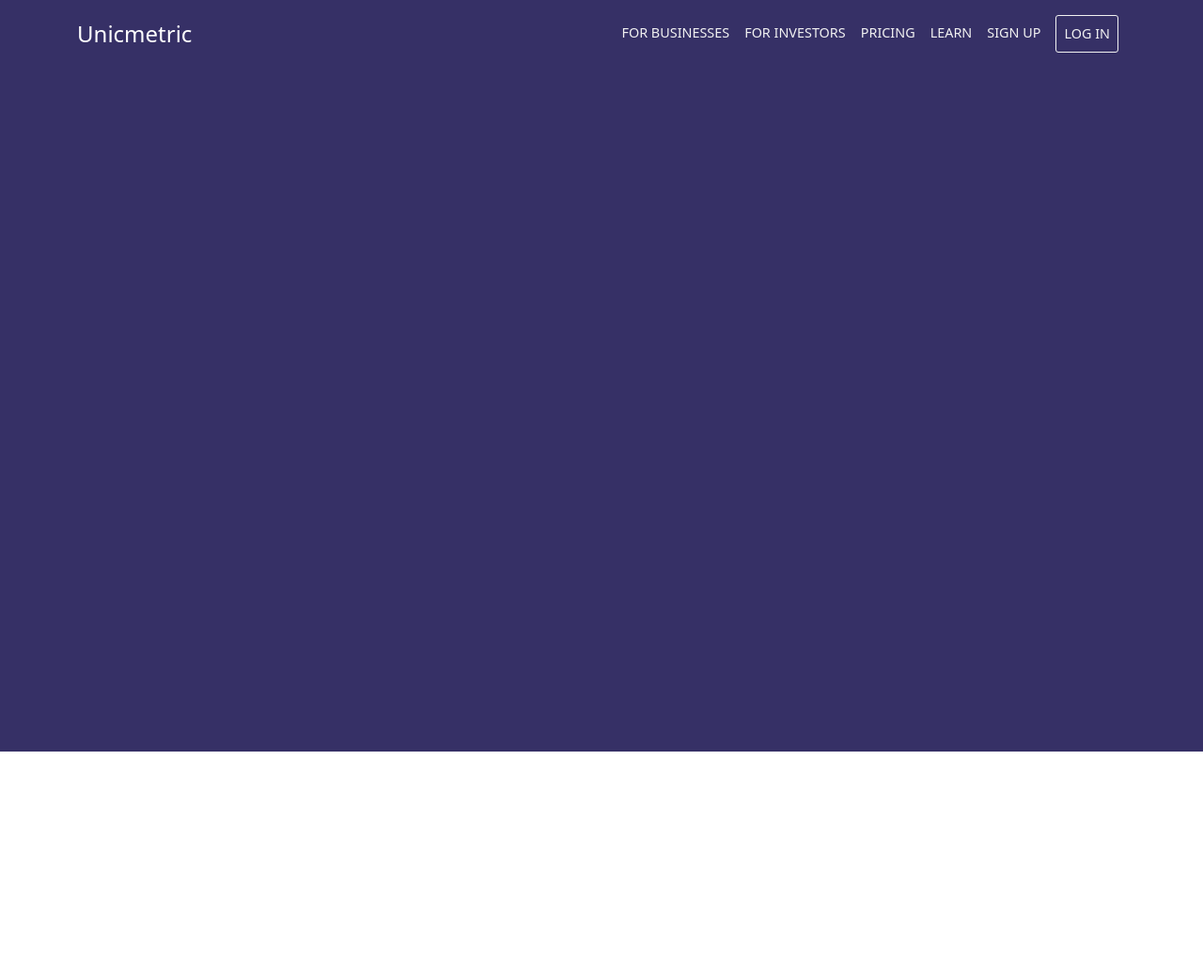
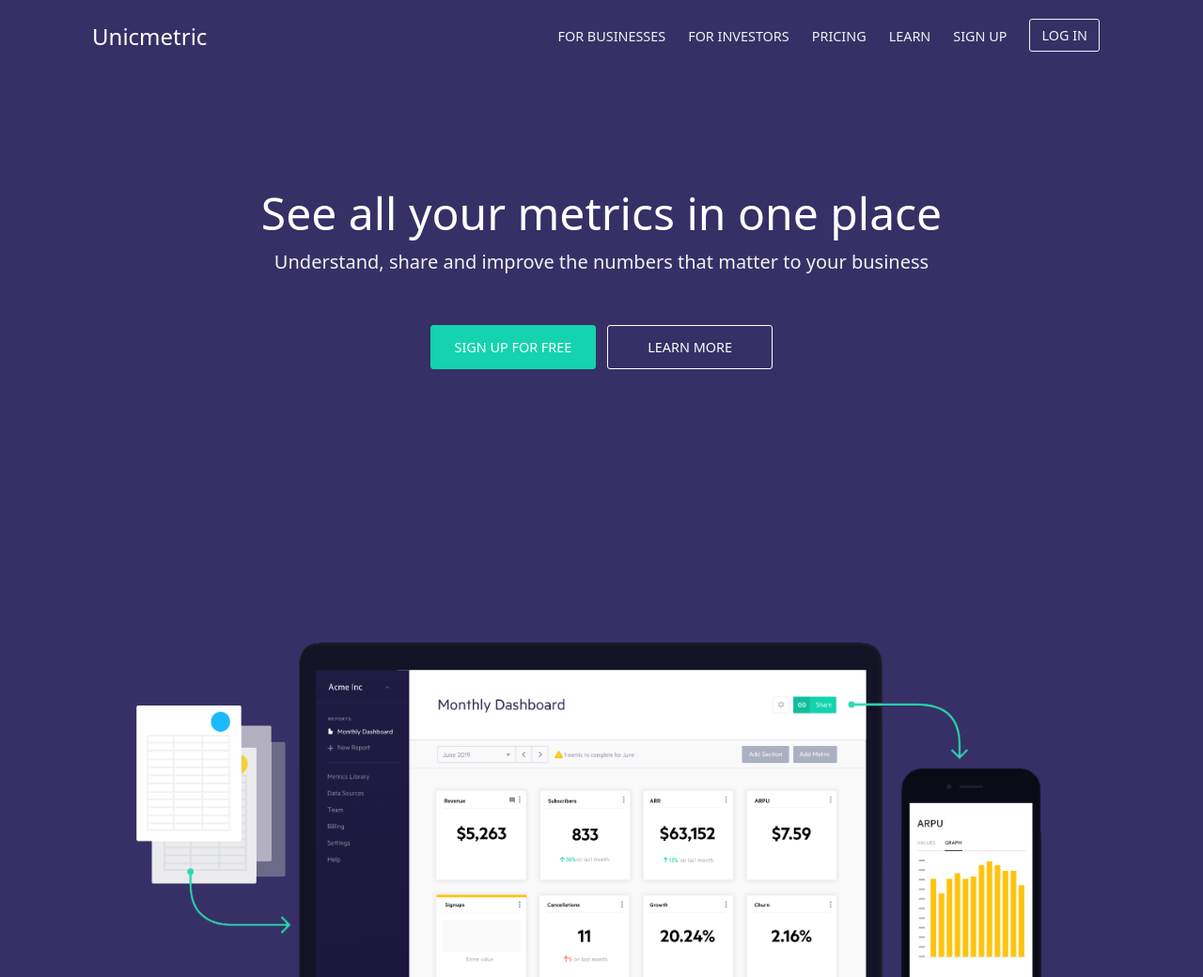
Before and after one commit to younesatari/UnicMetric-Landing-Page, a plain HTML site: page index.html in a window 1280 px wide. Shown: the whole page at 94% size. Before the commit the page ends 800 px from the top, so only its background shows below. Drawn offline with nearby package versions, Linux system fonts and the light colour scheme.

Commit message:
We added the hero section

```diff
--- a/index.html
+++ b/index.html
@@ -15,41 +15,62 @@
    <header id="header" class="bg-primary">
       <div class="container">
          <!-- Navigation -->
-         <nav class="navbar navbar-expand-md justify-content-between">
+         <nav class="navbar navbar-expand-md justify-content-between p-3">
             <a class="navbar-brand text-white font-weight-bold" href="#">Unicmetric</a>
-            <ul class="navbar-nav text-secondary py-2">
-               <li class="nav-item">
+            <button class="navbar-toggler" data-toggle="collapse" data-target="#nav" type="button">
+               <i class="fas fa-bars text-white"></i>
+            </button>
+            <div class="collapse navbar-collapse justify-content-end" id="nav">
+               <ul class="navbar-nav text-secondary">
+                  <li class="nav-item mx-1">
                      <a class="nav-link text-center text-uppercase text-secondary" href="#">
                         For businesses
                      </a>
                   </li>
-               <li class="nav-item">
+                  <li class="nav-item mx-1">
                      <a class="nav-link text-center text-uppercase text-secondary" href="#">
                         For investors
                      </a>
                   </li>
-               <li class="nav-item">
+                  <li class="nav-item mx-1">
                      <a class="nav-link text-center text-uppercase text-secondary" href="#">
                         pricing
                      </a>
                   </li>
-               <li class="nav-item">
+                  <li class="nav-item mx-1">
                      <a class="nav-link text-center text-uppercase text-secondary" href="#">
                         learn
                      </a>
                   </li>
-               <li class="nav-item">
+                  <li class="nav-item mx-1">
                      <a class="nav-link text-center text-uppercase text-secondary" href="#">
                         sign up
                      </a>
                   </li>
-               <li class="nav-item">
+                  <li class="nav-item mx-1">
                      <a class="nav-link text-center text-uppercase text-secondary login-btn" href="#">
                         log in
                      </a>
                   </li>
                </ul>
+            </div>
          </nav>
+         <!-- Hero -->
+         <section id="hero">
+            <div class="row text-center text-white">
+               <div class="col-9 mx-auto">
+                  <h1 class="display-5">See all your metrics in one place</h1>
+                  <p class="lead text-secondary mb-5">Understand, share and improve the numbers that matter to your business</p>
+                  <a class="btn btn-info text-uppercase text-white text-decoration-none btn-first m-1" href="#">Sign up for free</a>
+                  <a class="btn text-uppercase text-white text-decoration-none btn-second m-1" href="#">learn more</a>
+               </div>
+            </div>
+         </section>
+      </div>
+      <div class="row px-5 header-img d-lg-block d-none">
+         <div class="col">
+            <img class="img-fluid" src="img/hero.png">
+         </div>
       </div>
    </header>
 
--- /dev/null
+++ b/scss/_media-queries.scss
@@ -0,0 +1,29 @@
+@mixin largeScreen {
+   @media screen and (max-width:1200px) {
+      @content;
+   }
+}
+
+@mixin tablet {
+   @media screen and (max-width:981px) {
+      @content;
+   }
+}
+
+@mixin screen {
+   @media screen and (max-width:768px) {
+      @content;
+   }
+}
+
+@mixin smallScreen {
+   @media screen and (max-width:434px) {
+      @content;
+   }
+}
+
+@mixin verySmallScreen {
+   @media screen and (max-width:370px) {
+      @content;
+   }
+}
--- a/scss/main.scss
+++ b/scss/main.scss
@@ -1,3 +1,11 @@
+@import "media-queries";
+
+/* Variables */
+$primary-color : #363066;
+$secondary-color: #f2f2f2;
+$info-color: #14d3ae;
+$dark-color: #434d59;
+
 * {
    margin: 0;
    padding: 0;
@@ -7,7 +15,14 @@
 
 /* Header */
 #header {
-   height: 100vh;
+   height: 130vh;
+   overflow: hidden;
+   position: relative;
+
+   @include tablet {
+      height: 100vh;
+   }
+
 
    .navbar-brand {
       font-size: 1.5rem;
@@ -18,16 +33,51 @@
          font-size: .9rem;
       }
 
+      .navbar-toggler:focus,
+      .navbar-toggler:active,
+      .fa-bars:focus {
+         outline: none;
+         box-shadow: none;
+      }
+
       .login-btn {
-         border: 1px solid #f2f2f2;
+         border: 1px solid $secondary-color;
          border-radius: 3px;
          margin:0 .5rem;
+         padding: .35rem .75rem;
 
          &:hover {
-            opacity: .9;
+            background: #fff;
+            color: $primary-color !important;
             transition: all .3s;
          }
       }
    }
+
+   #hero {
+      .row {
+         margin-top: 120px;
+      }
+
+      a {
+         padding:.75rem 1.5rem;
+         border-radius: 3px;
+         font-size: .9rem;
+         width:11rem;
+      }
+
+      .btn-first {
+         border: 1px solid $info-color;
+      }
+
+      .btn-second {
+         border: 1px solid #fff;
+      }
+   }
+
+   .header-img {
+      position: absolute;
+      bottom: -35px;
+   }
 }
 /* End of Header */
```
Also changed, not shown: css/main.css, img/hero.png (added), img/img2.png (added), img/img3.png (added), 1 other file. Lines whose indentation alone changed are shown as unchanged.
